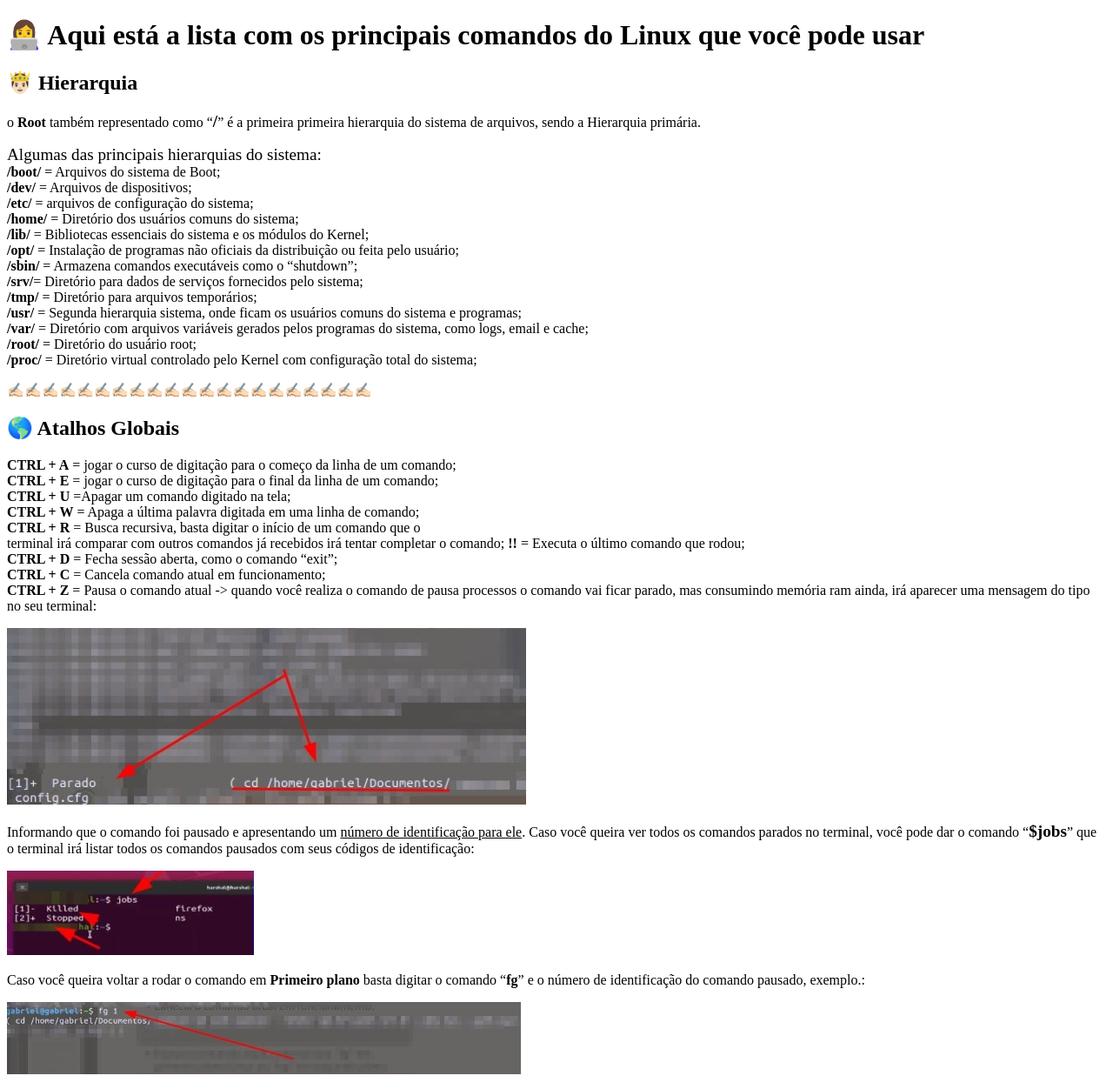
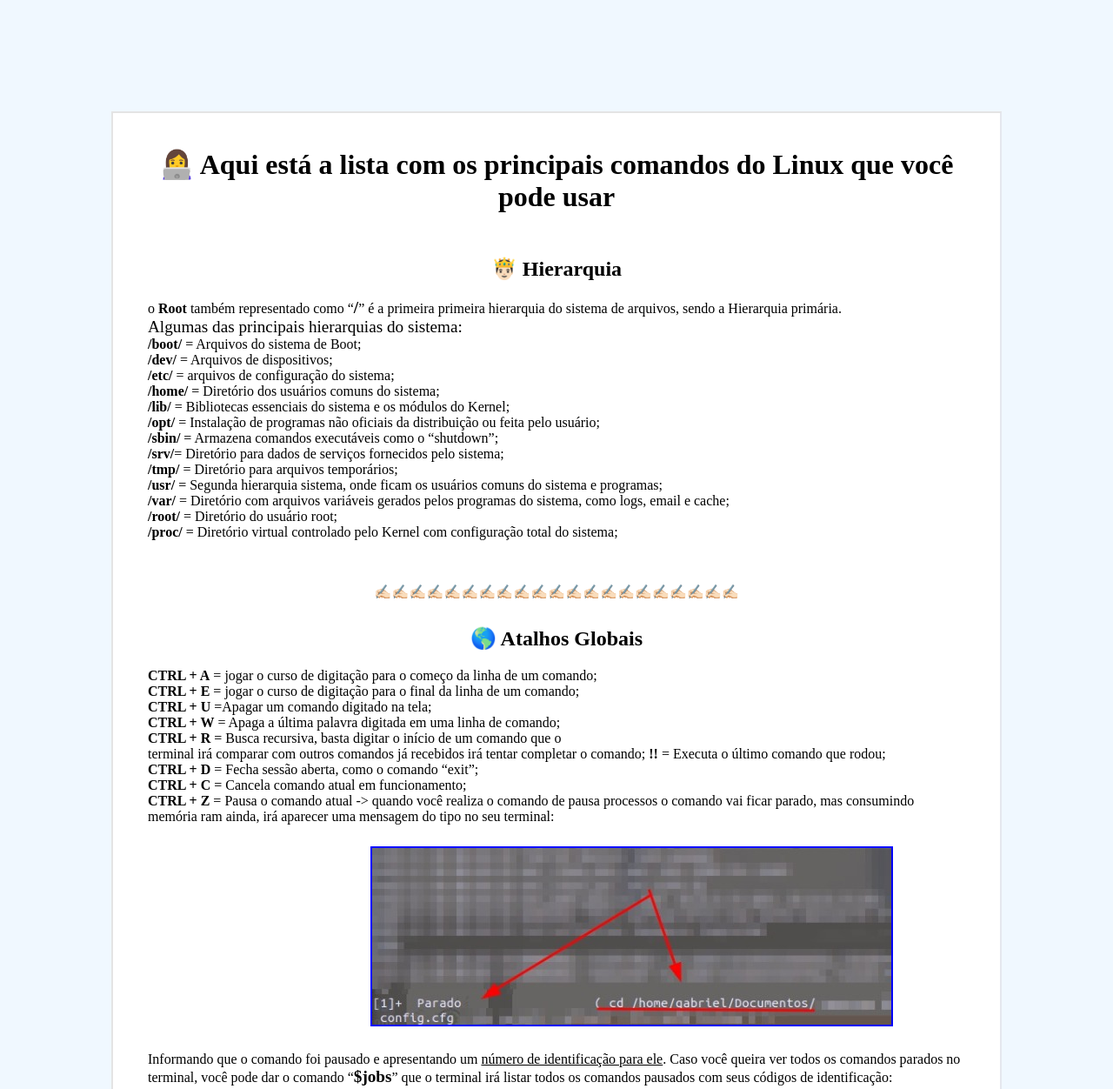
Before and after one commit to gabrielshurimano/Guia-de-comandos-Linux, a plain HTML site: page index.html in a window 1280 px wide. Shown: the top 1252 px of the page at 87% size. Drawn offline with Linux system fonts and the light colour scheme.

Commit message:
adicionando a estilização

```diff
--- a/index.html
+++ b/index.html
@@ -4,17 +4,19 @@
     <meta charset="UTF-8">
     <meta http-equiv="X-UA-Compatible" content="IE=edge">
     <meta name="viewport" content="width=device-width, initial-scale=1.0">
+
     <title>Home</title>
+    <link rel="stylesheet" href="style.css">
 </head>
 <body>
     <header>
 
     </header>
 
-    <man>
+    <main>
         <h1>👩‍💻 Aqui está a lista com os principais comandos do Linux que você pode usar</h1>
 
-        <h2 id="hierarquia">🤴🏻 Hierarquia</h2>
+        <h2 class="Subtitulo" id="hierarquia">🤴🏻 Hierarquia</h2>
 
         <p id="texto1">o <b>Root</b> também representado como “<big><b>/</b></big>” é a primeira primeira hierarquia do sistema de arquivos,
         sendo a Hierarquia primária.</p>
@@ -38,7 +40,7 @@
 
         <p class="divisao">✍🏻✍🏻✍🏻✍🏻✍🏻✍🏻✍🏻✍🏻✍🏻✍🏻✍🏻✍🏻✍🏻✍🏻✍🏻✍🏻✍🏻✍🏻✍🏻✍🏻✍🏻</p>
 
-        <h2>🌎 Atalhos Globais</h2>
+        <h2 class="Subtitulo" id="atalhos">🌎 Atalhos Globais</h2>
 
         <section>
 
@@ -77,7 +79,7 @@
 
         <p class="divisao">✍🏻✍🏻✍🏻✍🏻✍🏻✍🏻✍🏻✍🏻✍🏻✍🏻✍🏻✍🏻✍🏻✍🏻✍🏻✍🏻✍🏻✍🏻✍🏻✍🏻✍🏻</p>
 
-        <h2>👩‍💻 Comandos</h2>
+        <h2 class="Subtitulo id="comandos">👩‍💻 Comandos</h2>
         <p class="comandos_linux">
             Antes de tudo aqui vai algumas dicas para tirar dúvidas sobre o uso de algo comando:
            Quando precisar de uma breve descrição  de um comando você pode usar o “<b>--help</b>”
--- /dev/null
+++ b/style.css
@@ -0,0 +1,50 @@
+*{
+    margin: 0;
+    padding: 0;
+}
+
+body{
+    background-color:aliceblue;
+}
+
+main{
+
+    margin: 10vw;
+    padding: 5vh;
+    background-color: white;
+    border: inset 2px rgba(2, 5, 15, 0.1);
+
+}
+
+/*Alinnhando imagens*/
+img{
+    margin-left:20vw ;
+    margin-right: 20vw;
+    margin-top: 25px;
+    margin-bottom:25px ;
+    border: solid 2px blue;
+
+}
+
+.imagemcontraz2{
+    margin-left:30vw ;
+    margin-right:30vw;
+}
+
+/*Alinnhando textos*/
+
+h1{
+    text-align: center;
+    margin-bottom: 50px;
+}
+
+.Subtitulo{
+    text-align: center;
+    margin: 20px;
+}
+
+.divisao{
+    text-align: center;
+    margin-top: 50px;
+    margin-bottom: 30px;
+}
```
